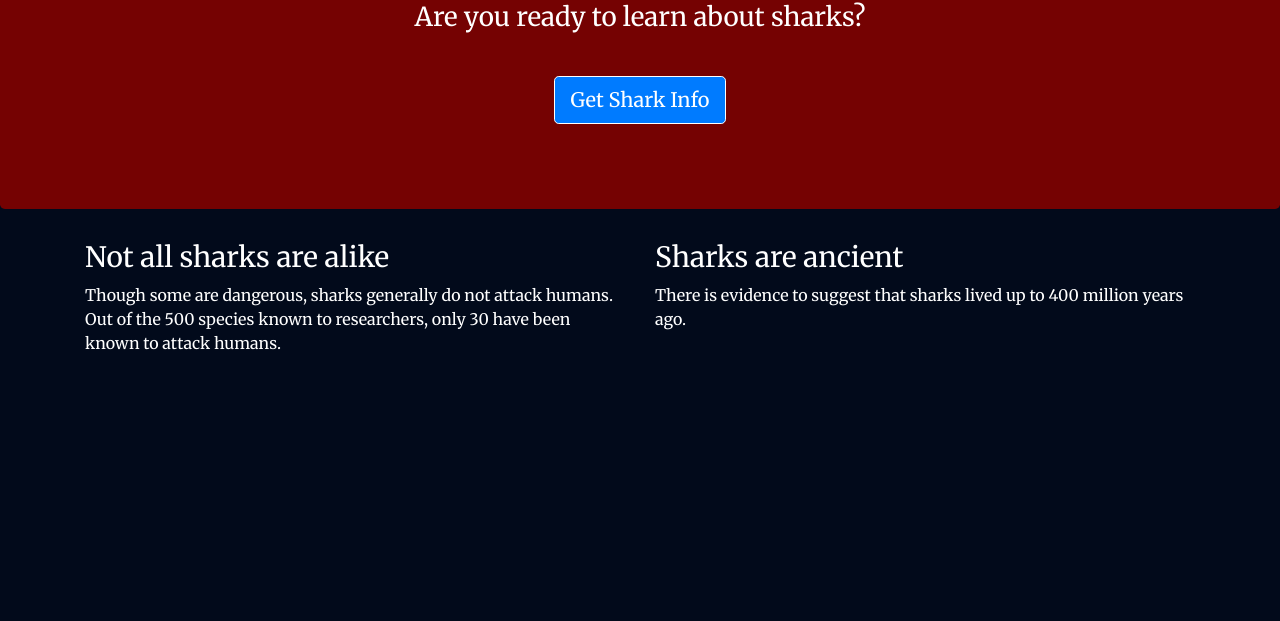
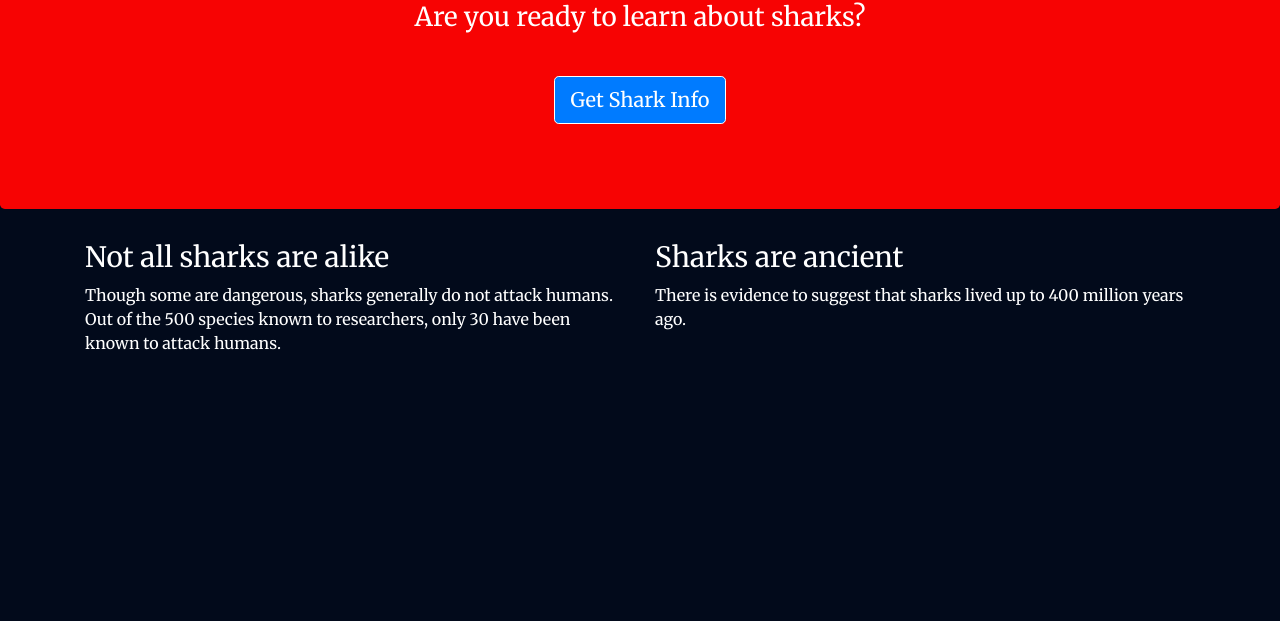
Before and after one commit to RohitDemo/sharks-r-us, a website: page views/index.html in a window 1280 px wide. Shown: the part 179-800 px from the top of the page. Drawn offline with nearby package versions, Linux system fonts and the light colour scheme.

Commit message:
Update styles.css

```diff
--- a/views/css/styles.css
+++ b/views/css/styles.css
@@ -19,7 +19,7 @@ p {
 }
 
 .jumbotron {
-    background: #750202;
+    background: #f70303;
     color: white;
     text-align: center;
 }
```
